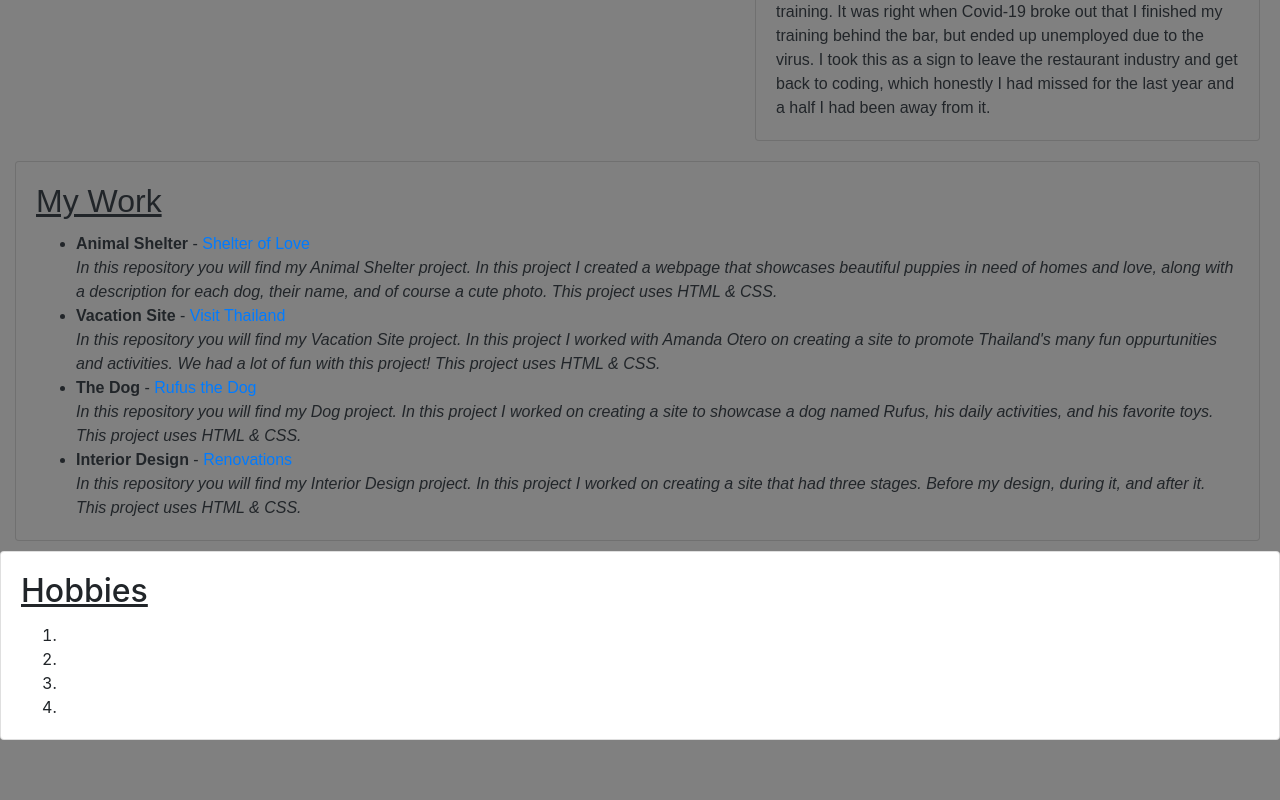
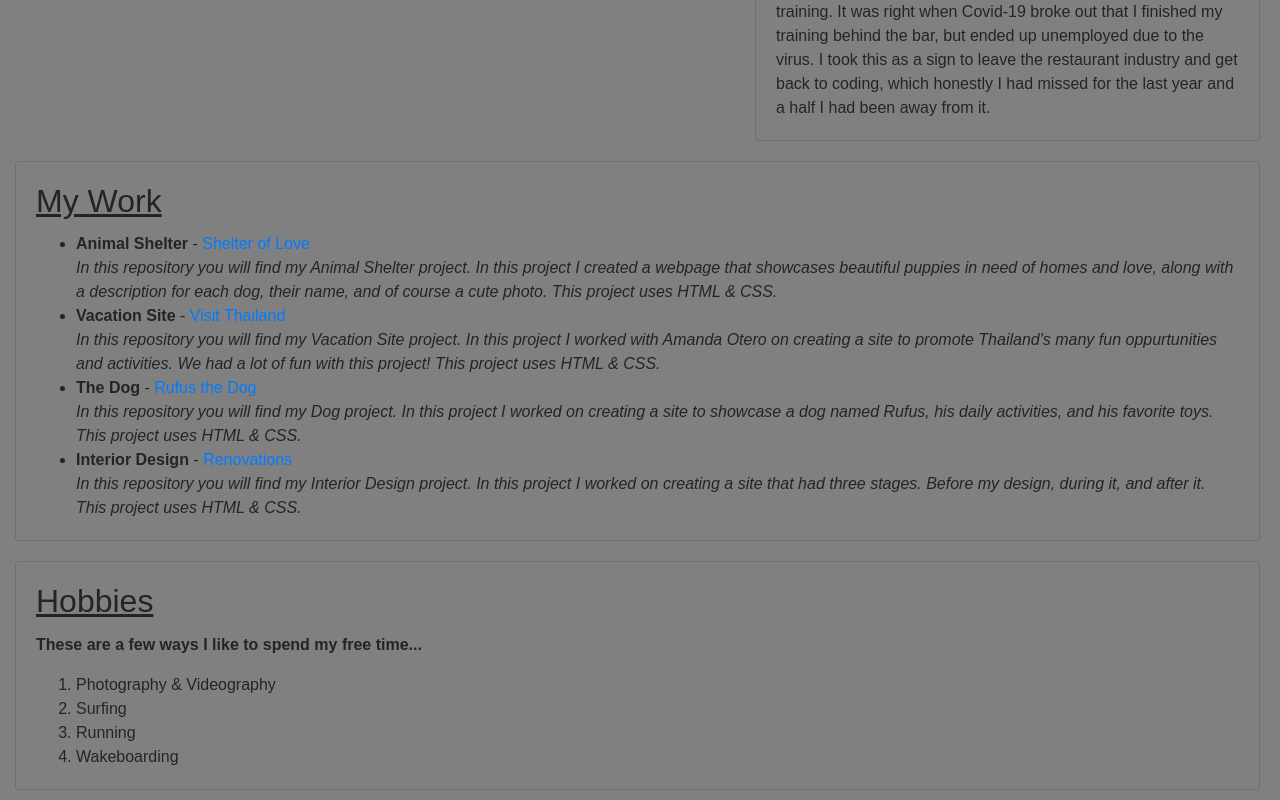
Before and after one commit to AdamMansell/portfolio-project, a plain HTML site: page index.html in a window 1280 px wide. Shown: the part 886-1686 px from the top of the page. Before the commit the page ends 1626 px from the top, so only its background shows below. Drawn offline with Linux system fonts and the light colour scheme.

Commit message:
The Webpage now shows a finished Hobbies section, with a list of hobbies.

```diff
--- a/css/styles.css
+++ b/css/styles.css
@@ -42,3 +42,9 @@ body {
   font-family: sans-serif;
   margin: 20px 20px 10px 15px;
 }
+
+#hobs {
+  background-color: #808080;
+  font-family: sans-serif;
+  margin: 20px 20px 10px 15px;
+}
--- a/index.html
+++ b/index.html
@@ -57,11 +57,12 @@
   <div id="hobs" class="card">
     <div class="card-body">
       <h2 class="card-title"><u>Hobbies</u></h2>
+      <p class="card-text"><strong>These are a few ways I like to spend my free time...</strong></p>
       <ol class="card-text">
-        <li></li>
-        <li></li>
-        <li></li>
-        <li></li>
+        <li> Photography & Videography</li>
+        <li> Surfing</li>
+        <li>Running</li>
+        <li>Wakeboarding</li>
       </ol>
     </div>
   </div>
```
